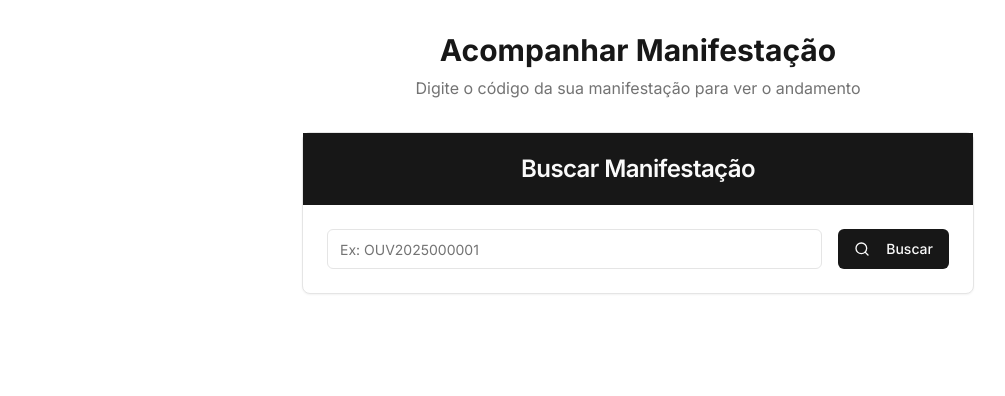
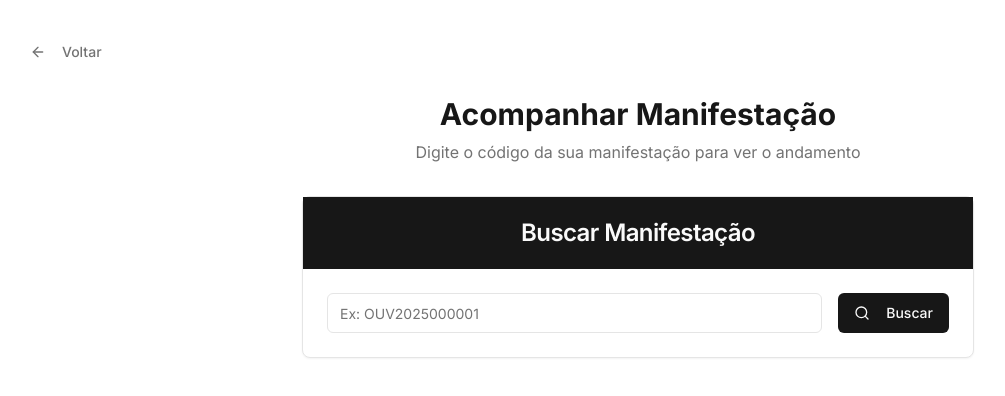
Before and after one commit to GuttoDevMoura/ouvidoria-vidor, a React (Vite) app: page /acompanhar in a window 1280 px wide. Shown: the top 396 px of the page, without its empty margins (2-1007 px from the left). Built offline with nearby package versions, Linux system fonts and the light colour scheme.

Commit message:
Add back button to /acompanhar
Add a "Voltar" button to the /acompanhar page that navigates the user to the root page.

```diff
--- a/src/pages/UserTracking.tsx
+++ b/src/pages/UserTracking.tsx
@@ -3,11 +3,12 @@ import { Card, CardContent, CardHeader, CardTitle } from "@/components/ui/card";
 import { Input } from "@/components/ui/input";
 import { Button } from "@/components/ui/button";
 import { Badge } from "@/components/ui/badge";
-import { Search, Calendar, User, MapPin, FileText, RotateCcw } from "lucide-react";
+import { Search, Calendar, User, MapPin, FileText, RotateCcw, ArrowLeft } from "lucide-react";
 import { supabase } from "@/integrations/supabase/client";
 import { useToast } from "@/hooks/use-toast";
 import { format } from "date-fns";
 import { ptBR } from "date-fns/locale";
+import { useNavigate } from "react-router-dom";
 
 interface TicketInfo {
   id: string;
@@ -42,6 +43,7 @@ export default function UserTracking() {
   const [isReopening, setIsReopening] = useState(false);
   const [notFound, setNotFound] = useState(false);
   const { toast } = useToast();
+  const navigate = useNavigate();
 
   const handleSearch = async () => {
     if (!protocolCode.trim()) {
@@ -196,6 +198,17 @@ export default function UserTracking() {
   return (
     <div className="min-h-screen bg-background">
       <div className="container mx-auto px-4 py-8">
+        <div className="mb-6">
+          <Button
+            variant="ghost"
+            onClick={() => navigate("/")}
+            className="text-muted-foreground hover:text-foreground"
+          >
+            <ArrowLeft className="mr-2 h-4 w-4" />
+            Voltar
+          </Button>
+        </div>
+
         <div className="text-center mb-8">
           <h1 className="text-3xl font-bold text-foreground mb-2">
             Acompanhar Manifestação
```
